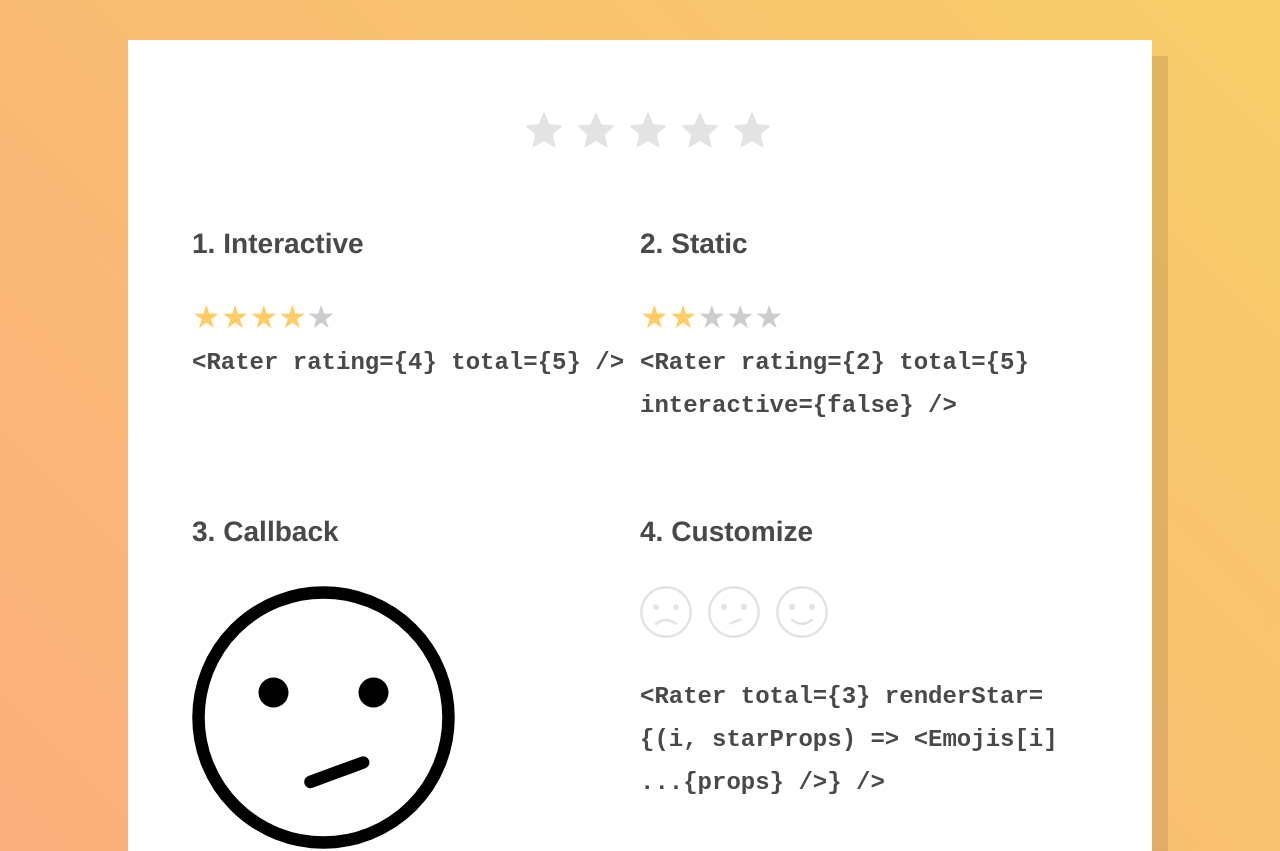
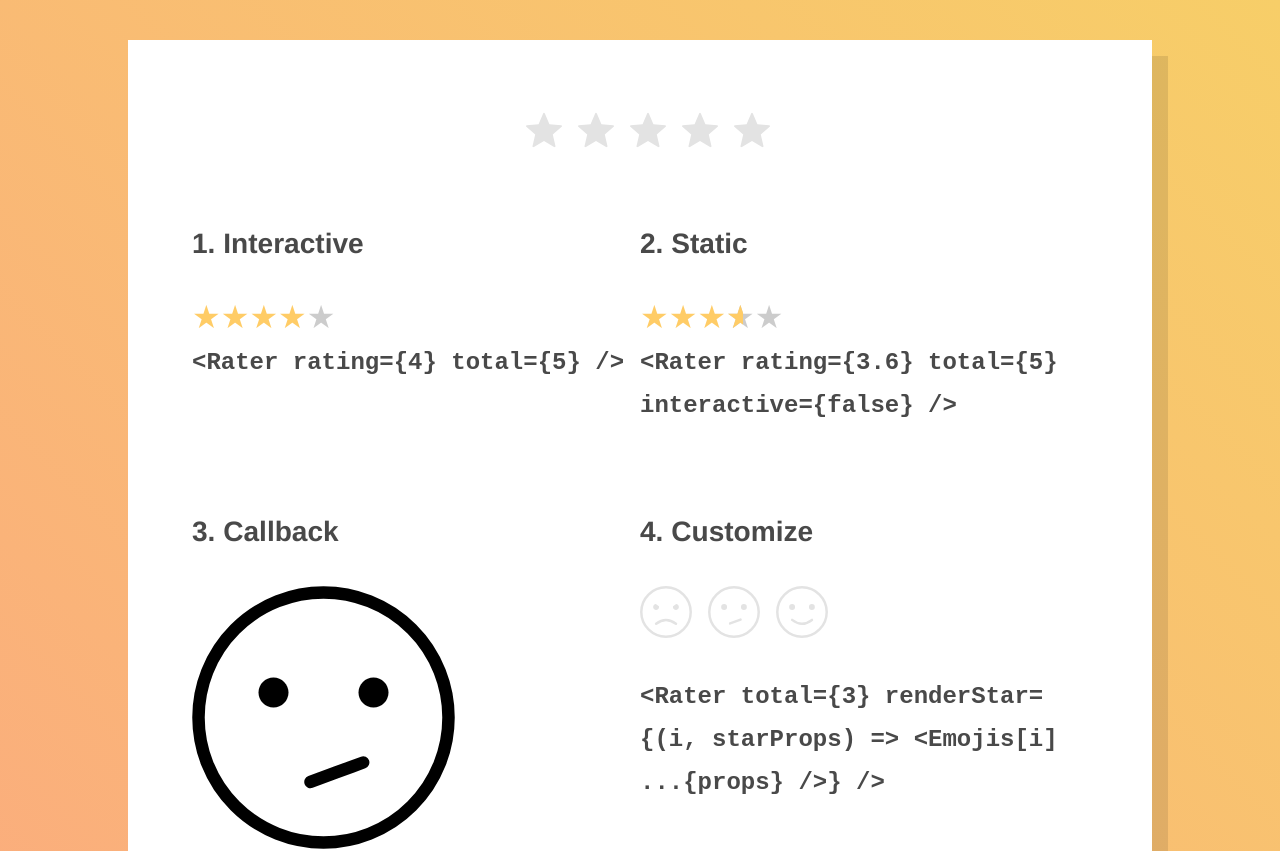
Before and after one commit to NdYAG/react-rater, a React app: page / in a window 1280 px wide. Shown: the top 851 px of the page. Built offline with nearby package versions, Linux system fonts and the light colour scheme; the HTML template or start-up script is replaced by a standard one.

Commit message:
Replace isActiveHalf with fillRatio

```diff
--- a/example/App.js
+++ b/example/App.js
@@ -20,8 +20,8 @@ class App extends Component {
         </section>
         <section className="PlainRater">
           <h3>2. Static</h3>
-          <Rater rating={2} total={5} interactive={false} />
-          <code>{'<Rater rating={2} total={5} interactive={false} />'}</code>
+          <Rater rating={3.6} total={5} interactive={false} />
+          <code>{'<Rater rating={3.6} total={5} interactive={false} />'}</code>
         </section>
         <section className="RaterWithCallback">
           <h3>3. Callback</h3>
--- a/src/index.d.ts
+++ b/src/index.d.ts
@@ -2,9 +2,10 @@
 
 export interface StarProps {
   isActive?: boolean
-  isActiveHalf?: boolean
   willBeActive?: boolean
   isDisabled?: boolean
+  /** Fill ratio of the star, from 0 to 1 */
+  fillRatio?: number
 }
 
 export declare const Star: React.FC<StarProps>
--- a/src/index.js
+++ b/src/index.js
@@ -57,11 +57,22 @@ export default function Rater(props) {
     })
   }, [defaultRating])
 
+  function getFillRatio(i) {
+    if (isRating) {
+      return i < rating ? 1 : 0
+    }
+    if (!interactive) {
+      const ratio = Math.min(Math.max(rating - i, 0), 1)
+      return Math.round(ratio * 10000) / 10000
+    }
+    return rating - i >= 1 ? 1 : 0
+  }
+
   const nodes = Array.from(Array(total), (_, i) => {
     const starProps = {
       isActive: !isRating && rating - i >= 1,
       willBeActive: isRating && i < rating,
-      isActiveHalf: !isRating && (rating - i >= 0.5 && rating - i < 1),
+      fillRatio: getFillRatio(i),
       isDisabled: !interactive
     }
     return (
--- a/src/react-rater.scss
+++ b/src/react-rater.scss
@@ -19,15 +19,14 @@ $react-rater-active: #000 !default;
   &.is-active {
     color: $react-rater-active;
   }
-  &.is-active-half:before {
-    color: $react-rater-active;
-    content: '\2605';
-    position: absolute;
-    left: 0;
-    width: 50%;
-    overflow: hidden;
-  }
   &.is-disabled {
     cursor: default;
   }
 }
+.react-rater-star__fill {
+  position: absolute;
+  left: 0;
+  overflow: hidden;
+  white-space: nowrap;
+  color: $react-rater-active;
+}
--- a/src/star.js
+++ b/src/star.js
@@ -2,32 +2,45 @@ import React from 'react'
 import PropTypes from 'prop-types'
 
 const Star = (props) => {
-  const starProps = Object.assign({}, props)
-  const nameMap = {
-    isDisabled: 'is-disabled',
-    isActive: 'is-active',
-    isActiveHalf: 'is-active-half',
-    willBeActive: 'will-be-active'
-  }
-  const className = Object.keys(nameMap)
-        .filter(prop => (delete starProps[prop], props[prop]))
-        .map(prop => nameMap[prop])
-        .join(' ')
-  return <div className={`react-rater-star ${className}`} {...starProps}>★</div>
+  const { isActive, willBeActive, isDisabled, fillRatio, ...starProps } = props
+  const className = [
+    isDisabled && 'is-disabled',
+    isActive && 'is-active',
+    willBeActive && 'will-be-active'
+  ]
+    .filter(Boolean)
+    .join(' ')
+
+  const hasPartialFill = !willBeActive && fillRatio > 0 && fillRatio < 1
+
+  return (
+    <div className={`react-rater-star ${className}`} {...starProps}>
+      ★
+      {hasPartialFill && (
+        <span
+          className="react-rater-star__fill"
+          style={{ width: `${Math.round(fillRatio * 100)}%` }}
+          aria-hidden="true"
+        >
+          ★
+        </span>
+      )}
+    </div>
+  )
 }
 
 Star.defaultProps = {
   willBeActive: false,
   isActive: false,
-  isActiveHalf: false,
-  isDisabled: false
+  isDisabled: false,
+  fillRatio: 0
 }
 
 Star.propTypes = {
   isActive: PropTypes.bool,
-  isActiveHalf: PropTypes.bool,
   willBeActive: PropTypes.bool,
-  isDisabled: PropTypes.bool
+  isDisabled: PropTypes.bool,
+  fillRatio: PropTypes.number
 }
 
 export default Star
```
Also changed, not shown: 2 other files (tests, documents, lock files or other folders).
